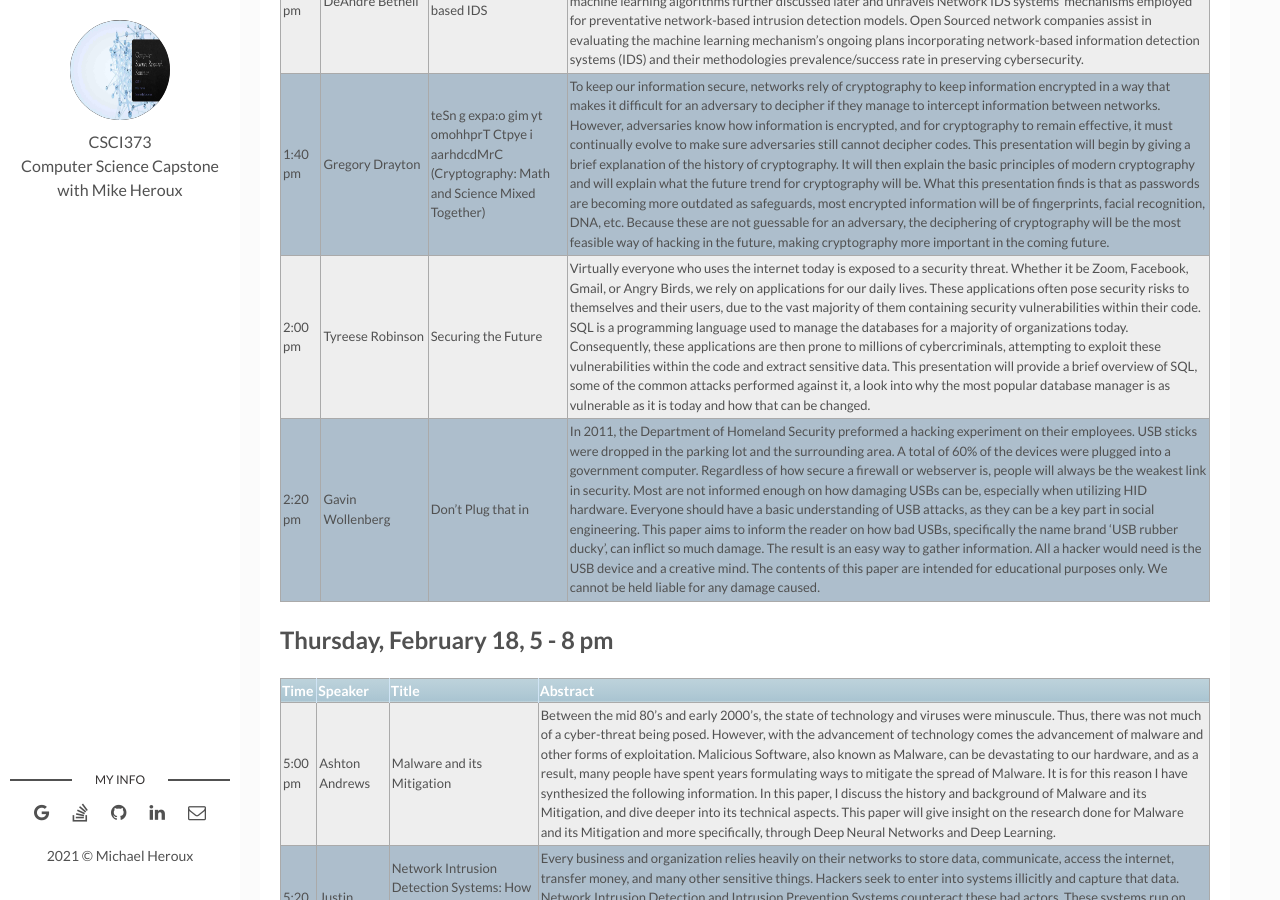
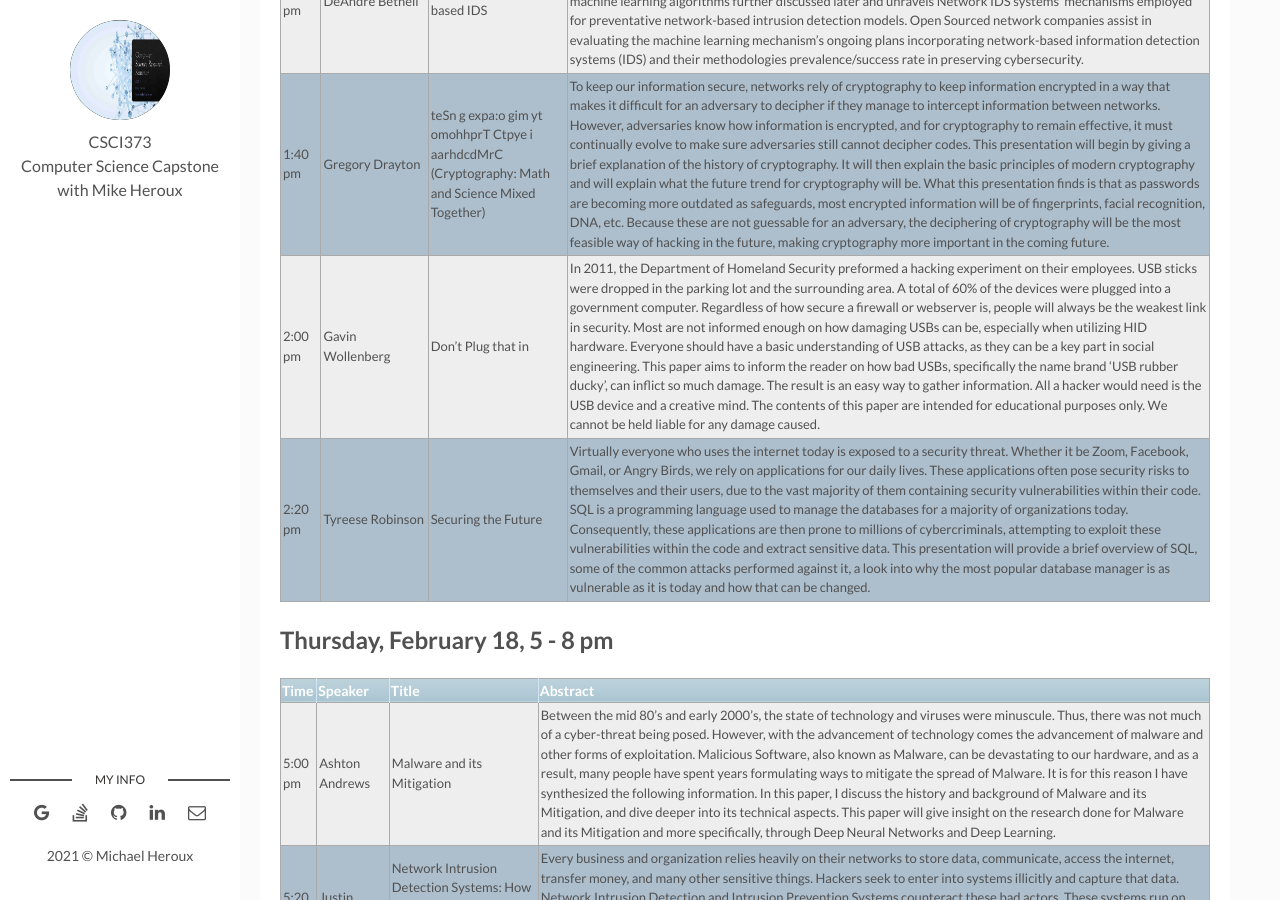
Before and after one commit to maherou/Teaching, a Jekyll site: the page built from files/CS373/2021-Spring-Final-Presentation-Schedule.md, in a window 1280 px wide and 900 px high, scrolled down 926 px. Built offline with Jekyll 4.4.1, drawn with Linux system fonts in a browser that asks for light colours.

Commit message:
Swap speakers

```diff
--- a/files/CS373/2021-Spring-Final-Presentation-Schedule.md
+++ b/files/CS373/2021-Spring-Final-Presentation-Schedule.md
@@ -22,8 +22,8 @@
 | 1:00 pm | Peng Ziong | How to Recommend in a Computer Science and Mathematical Way? | Recommendations have become a popular way of getting different opinions from people on things, i.e., movies, consumer products, dating, etc. Let us ask ourselves, can we make an automated system that can help with this issue? Recommendation systems have become the fore front of giving recommendations to people. These systems can utilize mathematical techniques/machine learning algorithms, such as matrix factorization, to give recommendations. The techniques of these mathematical models/machine learning techniques are giving these recommendation systems its capabilities to help society have more options. With this, recommendation systems are improving and starting to gain attraction from businesses to ordinary people. |
 | 1:20 pm | DeAndré Bethell | Deep Neural Network-based IDS | Attackers adopt contemporary mechanisms and methodologies to commit cybercrime. When consumers pay no attention to computer security of devices and potential cyber hackings, network-based IDS systems footrace a plethora of cybercriminals in attempt to prevent cybercrime. This paper presents a survey of methods for machine learning algorithms further discussed later and unravels Network IDS systems' mechanisms employed for preventative network-based intrusion detection models. Open Sourced network companies assist in evaluating the machine learning mechanism’s ongoing plans incorporating network-based information detection systems (IDS) and their methodologies prevalence/success rate in preserving cybersecurity. |
 | 1:40 pm | Gregory Drayton | teSn g expa:o gim yt omohhprT Ctpye i aarhdcdMrC (Cryptography: Math and Science Mixed Together) | To keep our information secure, networks rely of cryptography to keep information encrypted in a way that makes it difficult for an adversary to decipher if they manage to intercept information between networks. However, adversaries know how information is encrypted, and for cryptography to remain effective, it must continually evolve to make sure adversaries still cannot decipher codes. This presentation will begin by giving a brief explanation of the history of cryptography. It will then explain the basic principles of modern cryptography and will explain what the future trend for cryptography will be. What this presentation finds is that as passwords are becoming more outdated as safeguards, most encrypted information will be of fingerprints, facial recognition, DNA, etc. Because these are not guessable for an adversary, the deciphering of cryptography will be the most feasible way of hacking in the future, making cryptography more important in the coming future. |
-| 2:00 pm | Tyreese Robinson | Securing the Future | Virtually everyone who uses the internet today is exposed to a security threat. Whether it be Zoom, Facebook, Gmail, or Angry Birds, we rely on applications for our daily lives. These applications often pose security risks to themselves and their users, due to the vast majority of them containing security vulnerabilities within their code. SQL is a programming language used to manage the databases for a majority of organizations today. Consequently, these applications are then prone to millions of cybercriminals, attempting to exploit these vulnerabilities within the code and extract sensitive data. This presentation will provide a brief overview of SQL, some of the common attacks performed against it, a look into why the most popular database manager is as vulnerable as it is today and how that can be changed. |
-| 2:20 pm | Gavin Wollenberg | Don't Plug that in | In 2011, the Department of Homeland Security preformed a hacking experiment on their employees. USB sticks were dropped in the parking lot and the surrounding area. A total of 60% of the devices were plugged into a government computer. Regardless of how secure a firewall or webserver is, people will always be the weakest link in security. Most are not informed enough on how damaging USBs can be, especially when utilizing HID hardware. Everyone should have a basic understanding of USB attacks, as they can be a key part in social engineering. This paper aims to inform the reader on how bad USBs, specifically the name brand ‘USB rubber ducky’, can inflict so much damage. The result is an easy way to gather information. All a hacker would need is the USB device and a creative mind. The contents of this paper are intended for educational purposes only. We cannot be held liable for any damage caused. |
+| 2:00 pm | Gavin Wollenberg | Don't Plug that in | In 2011, the Department of Homeland Security preformed a hacking experiment on their employees. USB sticks were dropped in the parking lot and the surrounding area. A total of 60% of the devices were plugged into a government computer. Regardless of how secure a firewall or webserver is, people will always be the weakest link in security. Most are not informed enough on how damaging USBs can be, especially when utilizing HID hardware. Everyone should have a basic understanding of USB attacks, as they can be a key part in social engineering. This paper aims to inform the reader on how bad USBs, specifically the name brand ‘USB rubber ducky’, can inflict so much damage. The result is an easy way to gather information. All a hacker would need is the USB device and a creative mind. The contents of this paper are intended for educational purposes only. We cannot be held liable for any damage caused. |
+| 2:20 pm | Tyreese Robinson | Securing the Future | Virtually everyone who uses the internet today is exposed to a security threat. Whether it be Zoom, Facebook, Gmail, or Angry Birds, we rely on applications for our daily lives. These applications often pose security risks to themselves and their users, due to the vast majority of them containing security vulnerabilities within their code. SQL is a programming language used to manage the databases for a majority of organizations today. Consequently, these applications are then prone to millions of cybercriminals, attempting to exploit these vulnerabilities within the code and extract sensitive data. This presentation will provide a brief overview of SQL, some of the common attacks performed against it, a look into why the most popular database manager is as vulnerable as it is today and how that can be changed. |
 
 
 ## Thursday, February 18, 5 - 8 pm
```
